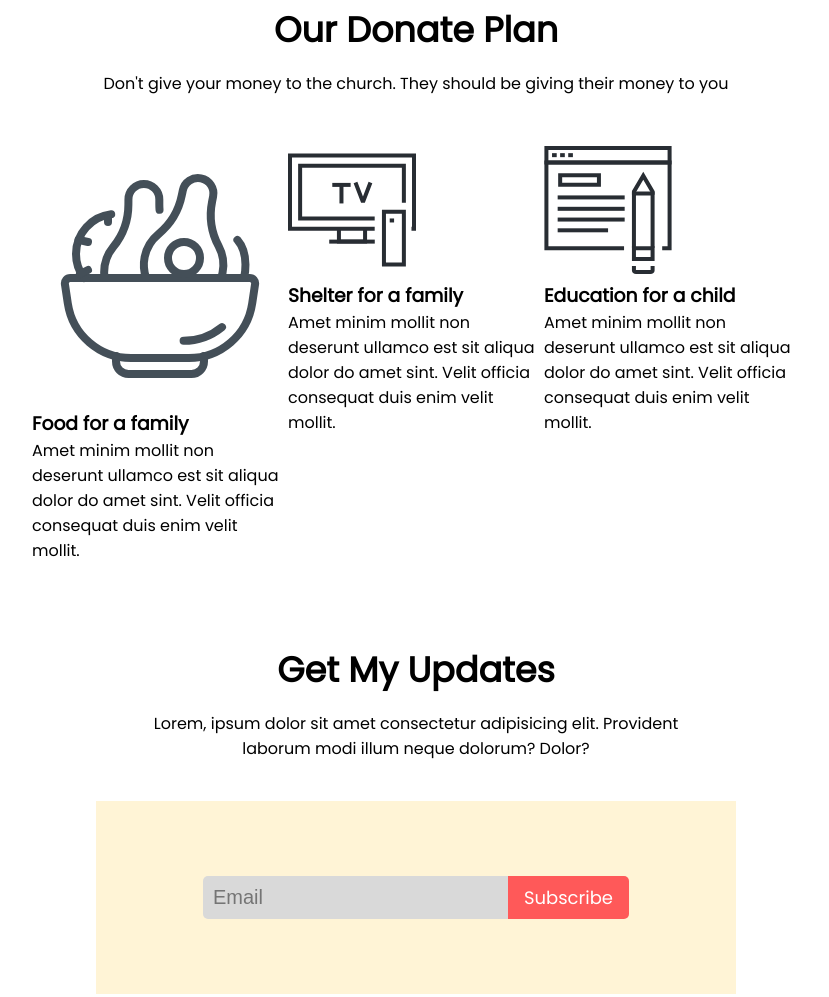
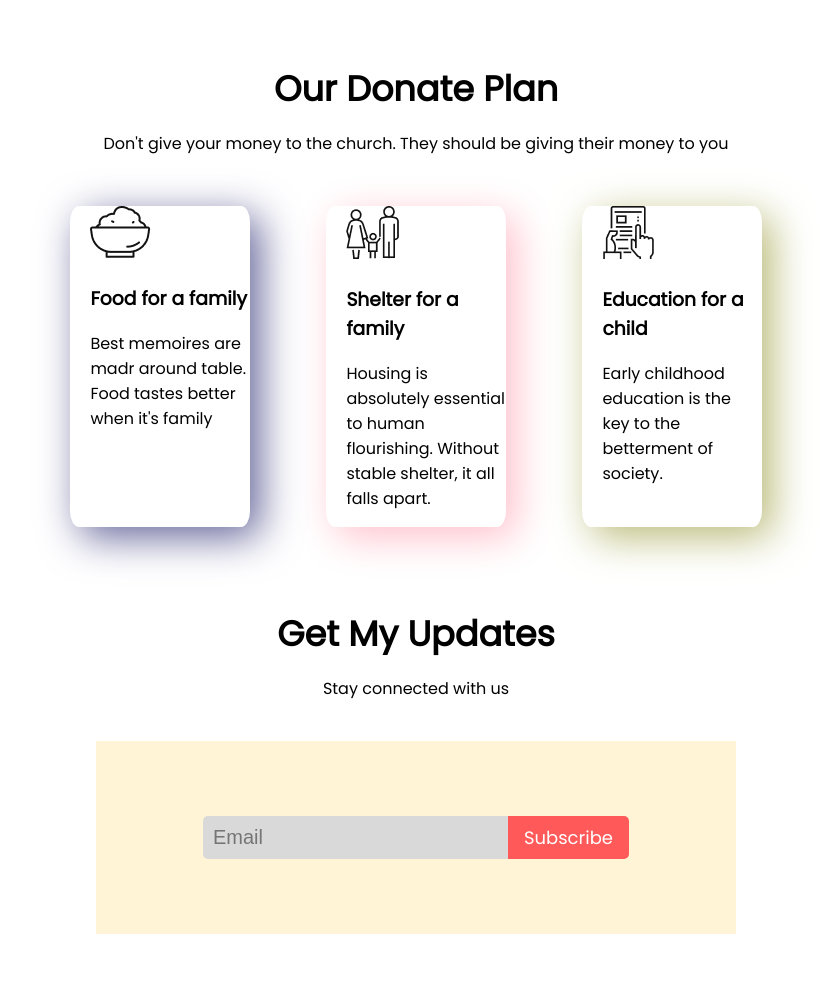
Before and after one commit to anika136/donate-today1, a plain HTML site: page index.html in a window 1280 px wide. Shown: the part 1222-2219 px from the top of the page, without its empty margins (224-1053 px from the left). Drawn offline with Linux system fonts and the light colour scheme.

Commit message:
added portfolio

```diff
--- a/index.html
+++ b/index.html
@@ -68,27 +68,24 @@
         </div>
         <div class="dp-c">
             <div class="dp-cp-food">
-                <img src="donate-today-main/icons/icon8.svg" alt="" />
+                <img src="donate-today-main/icons/food.png" alt="" />
                 <h3>Food for a family</h3>
                 <p>
-                    Amet minim mollit non deserunt ullamco est sit aliqua dolor do amet
-                    sint. Velit officia consequat duis enim velit mollit.
+                    Best memoires are madr around table. Food tastes better when it's family
                 </p>
             </div>
             <div class="dp-cp-shelter">
-                <img src="donate-today-main/icons/icon7.svg" alt="" />
+                <img src="donate-today-main/icons/shelter.png" alt="" />
                 <h3>Shelter for a family</h3>
                 <p>
-                    Amet minim mollit non deserunt ullamco est sit aliqua dolor do amet
-                    sint. Velit officia consequat duis enim velit mollit.
+                    Housing is absolutely essential to human flourishing. Without stable shelter, it all falls apart.
                 </p>
             </div>
             <div class="dp-cp-education">
-                <img src="donate-today-main/icons/icon4.svg" alt="" />
+                <img src="donate-today-main/icons/Frame-1.png" alt="" />
                 <h3>Education for a child</h3>
                 <p>
-                    Amet minim mollit non deserunt ullamco est sit aliqua dolor do amet
-                    sint. Velit officia consequat duis enim velit mollit.
+                    Early childhood education is the key to the betterment of society.
                 </p>
             </div>
         </div>
@@ -98,9 +95,7 @@
         <div class="get-updates-title">
             <h2>Get My Updates</h2>
             <p>
-                Lorem, ipsum dolor sit amet consectetur adipisicing elit. Provident
-                <br />
-                laborum modi illum neque dolorum? Dolor?
+                Stay connected with us
             </p>
         </div>
 
--- a/style.css
+++ b/style.css
@@ -1,12 +1,10 @@
 body {
     font-family: 'Poppins', sans-serif;
     margin: 0%;
+    padding: 0%;
 }
 
-* {
-    margin: 0;
-    padding: 0;
-}
+
 
 
 
@@ -141,16 +139,33 @@ input:focus {
     width: 20%;
 }
 
-.food {
-    background-color: #eef6f7;
+.dp-cp-food {
+    width: 60%;
+    margin-left: 5%;
+    margin-right: 5%;
+    padding-left: 20px;
+    border-radius: 5%;
+    box-shadow: 10px 10px 40px rgb(100, 100, 154);
+
 }
 
-.shelter {
-    background-color: #ffefef;
+.dp-cp-shelter {
+    width: 60%;
+    margin-left: 5%;
+    margin-right: 5%;
+    padding-left: 20px;
+    border-radius: 5%;
+    box-shadow: 10px 10px 40px pink;
+
 }
 
-.education {
-    background-color: #fff4d6;
+.dp-cp-education {
+    width: 60%;
+    margin-left: 5%;
+    margin-right: 5%;
+    padding-left: 20px;
+    border-radius: 5%;
+    box-shadow: 10px 10px 40px rgb(186, 186, 120);
 }
 
 .get-updates {
@@ -164,7 +179,6 @@ input:focus {
 
 .get-updates-subscribes {
     background-color: #fff4d6;
-    /* height: 200px; */
     display: flex;
     padding: 75px 0px;
     justify-content: center;
```
